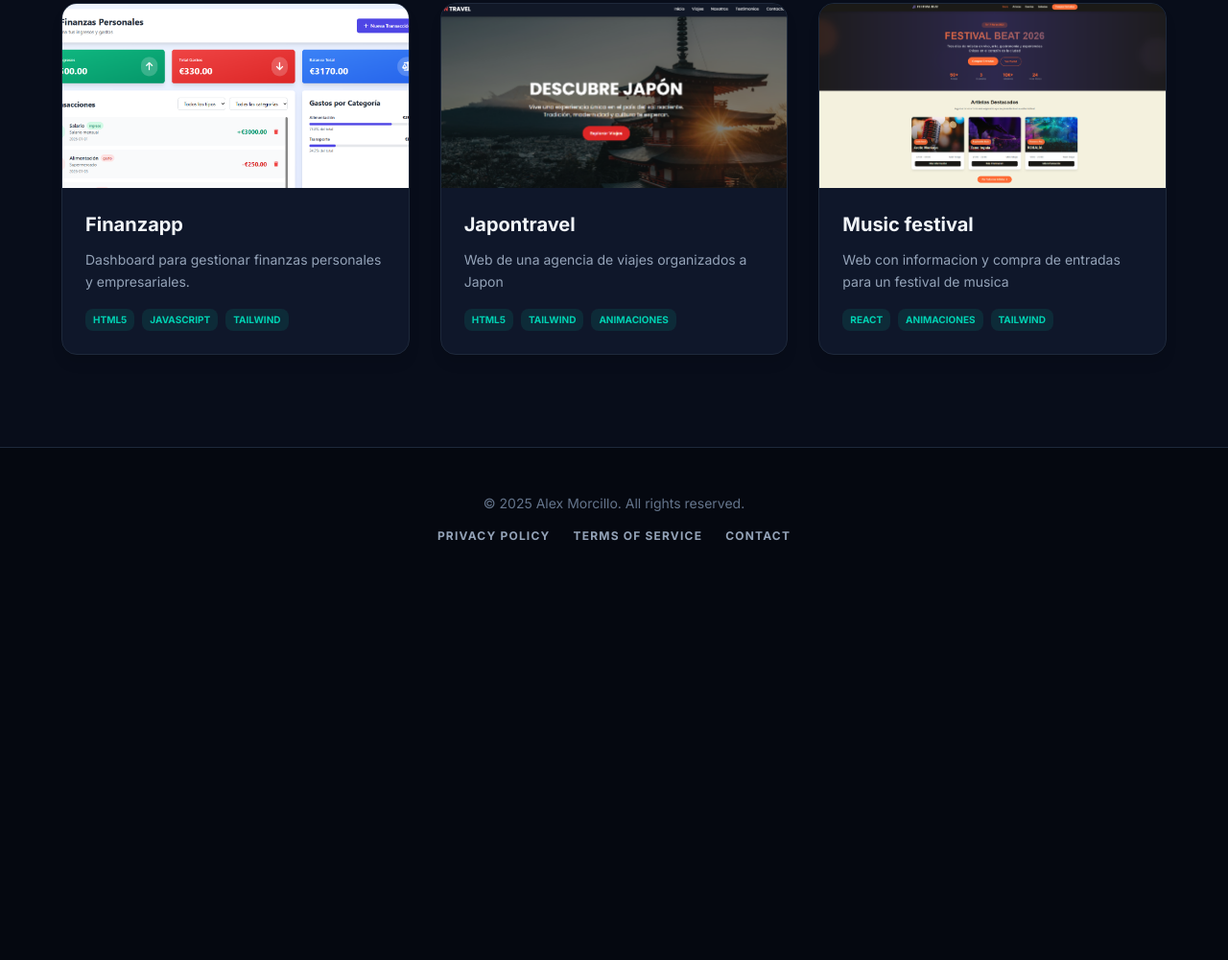
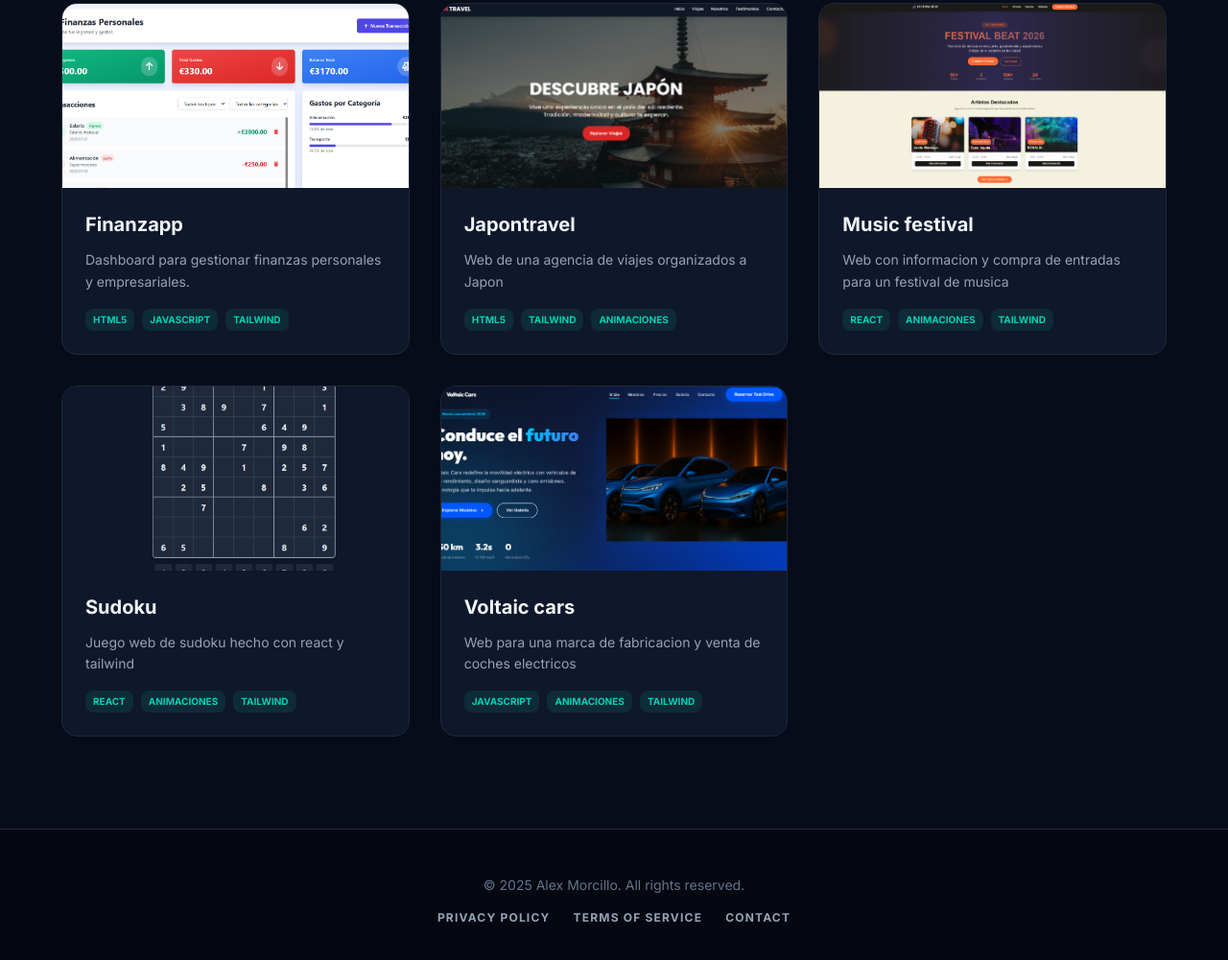
Before and after one commit to alexmf18/web-curriculum, a plain HTML site: page index.html in a window 1280 px wide. Shown: the part 2306-3307 px from the top of the page at 96% size. Before the commit the page ends 2921 px from the top, so only its background shows below. Drawn offline with nearby package versions, Linux system fonts and the light colour scheme.

Commit message:
new commit

```diff
--- a/index.html
+++ b/index.html
@@ -547,6 +547,88 @@
               </div>
             </div>
           </a>
+          <a href="https://plant-care-seou.vercel.app/">
+            <div
+              class="group bg-white dark:bg-slate-900 rounded-2xl overflow-hidden border border-slate-200 dark:border-slate-800 hover:border-primary/50 transition-all duration-300 shadow-lg"
+              data-aos="zoom-in"
+              data-aos-delay="200"
+            >
+              <div class="h-48 overflow-hidden relative">
+                <img
+                  alt="sudoku"
+                  class="w-full h-full object-cover group-hover:scale-110 transition-transform duration-500"
+                  src="imagenes/sudoku.png"
+                />
+                <div
+                  class="absolute inset-0 bg-primary/20 opacity-0 group-hover:opacity-100 transition-opacity"
+                ></div>
+              </div>
+
+              <div class="p-6">
+                <h5 class="text-xl font-bold mb-3">Sudoku</h5>
+                <p
+                  class="text-slate-600 dark:text-slate-400 text-sm mb-4 leading-relaxed"
+                >
+                  Juego web de sudoku hecho con react y tailwind
+                </p>
+                <div class="flex flex-wrap gap-2">
+                  <span
+                    class="px-2 py-1 text-[10px] font-bold text-primary bg-primary/10 rounded uppercase"
+                    >React</span
+                  >
+                  <span
+                    class="px-2 py-1 text-[10px] font-bold text-primary bg-primary/10 rounded uppercase"
+                    >Animaciones</span
+                  >
+                  <span
+                    class="px-2 py-1 text-[10px] font-bold text-primary bg-primary/10 rounded uppercase"
+                    >Tailwind</span
+                  >
+                </div>
+              </div>
+            </div>
+          </a>
+          <a href="https://alexmf18.github.io/voltaic-cars/">
+            <div
+              class="group bg-white dark:bg-slate-900 rounded-2xl overflow-hidden border border-slate-200 dark:border-slate-800 hover:border-primary/50 transition-all duration-300 shadow-lg"
+              data-aos="zoom-in"
+              data-aos-delay="200"
+            >
+              <div class="h-48 overflow-hidden relative">
+                <img
+                  alt="voltaic cars"
+                  class="w-full h-full object-cover group-hover:scale-110 transition-transform duration-500"
+                  src="imagenes/voltaic.png"
+                />
+                <div
+                  class="absolute inset-0 bg-primary/20 opacity-0 group-hover:opacity-100 transition-opacity"
+                ></div>
+              </div>
+
+              <div class="p-6">
+                <h5 class="text-xl font-bold mb-3">Voltaic cars</h5>
+                <p
+                  class="text-slate-600 dark:text-slate-400 text-sm mb-4 leading-relaxed"
+                >
+                  Web para una marca de fabricacion y venta de coches electricos
+                </p>
+                <div class="flex flex-wrap gap-2">
+                  <span
+                    class="px-2 py-1 text-[10px] font-bold text-primary bg-primary/10 rounded uppercase"
+                    >Javascript</span
+                  >
+                  <span
+                    class="px-2 py-1 text-[10px] font-bold text-primary bg-primary/10 rounded uppercase"
+                    >Animaciones</span
+                  >
+                  <span
+                    class="px-2 py-1 text-[10px] font-bold text-primary bg-primary/10 rounded uppercase"
+                    >Tailwind</span
+                  >
+                </div>
+              </div>
+            </div>
+          </a>
         </div>
       </div>
     </section>
```
Also changed, not shown: imagenes/sudoku.png (added), imagenes/voltaic.png (added).
